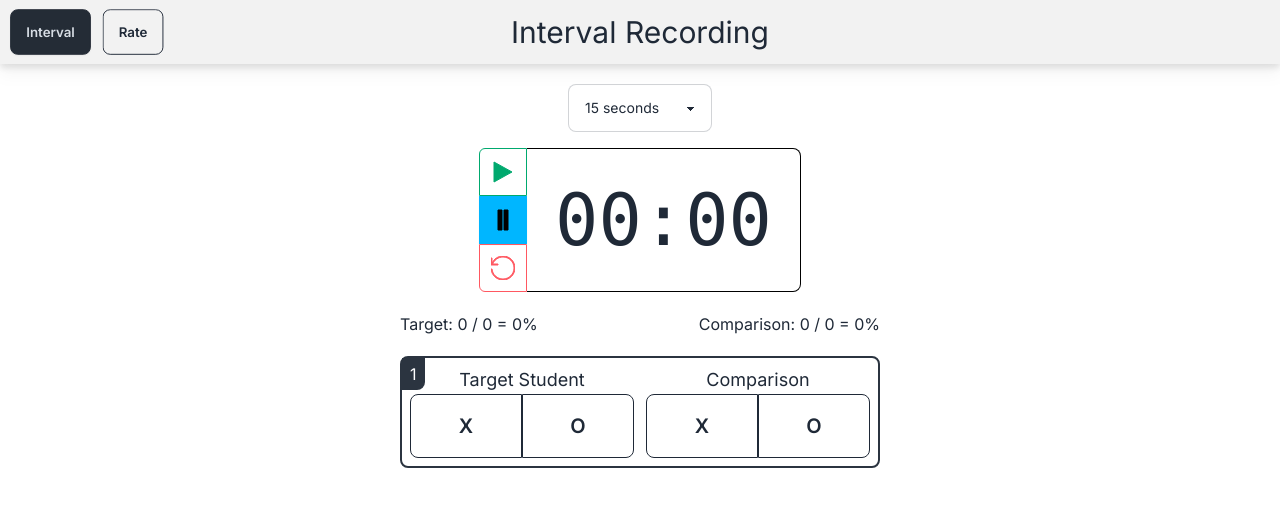
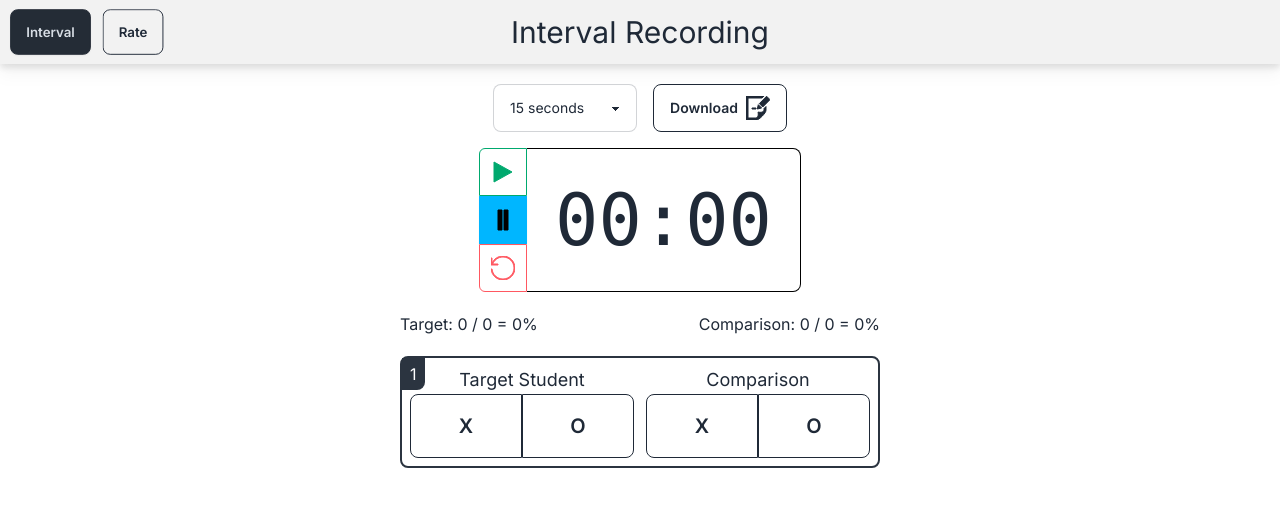
Before and after one commit to Walrussuit101/intervals, a Next.js app: page / in a window 1280 px wide. Shown: the top 506 px of the page. Built offline with nearby package versions, Linux system fonts and the light colour scheme.

Commit message:
add spreadsheet download button
rework timing on completed intervals / in progress intervals, for adding selectors / calc

```diff
--- a/package.json
+++ b/package.json
@@ -9,6 +9,7 @@
     "lint": "next lint"
   },
   "dependencies": {
+    "exceljs": "^4.4.0",
     "next": "14.2.2",
     "react": "^18",
     "react-dom": "^18",
--- /dev/null
+++ b/src/SpreadSheet.ts
@@ -0,0 +1,43 @@
+import { Workbook } from 'exceljs';
+import { IntervalSubjects } from './types';
+
+export const downloadSpreadsheet = async (subjects: IntervalSubjects[]) => {
+    // build workbook / add a sheet
+    const workbook = new Workbook();
+    const sheet = workbook.addWorksheet('Interval Recording');
+
+    // write data to sheet
+    sheet.addRow(['Interval', 'Target', null, 'Comparison']);
+
+    subjects.forEach((subject, i) => {
+        sheet.addRow([
+            i+1,
+            subject.target === null ? 'none' : subject.target.toUpperCase(),
+            null,
+            subject.comparison === null ? 'none' : subject.comparison.toUpperCase()
+        ]);
+    });
+
+    // build blob url
+    const now = new Date();
+    const hours = now.getHours();
+    const minutes = now.getMinutes();
+    const hours12Hour = hours > 12 ? hours - 12 : hours;
+
+    const hoursDisplay = hours12Hour < 10 ? `0${hours12Hour}` : hours12Hour;
+    const minutesDisplay = minutes < 10 ? `0${minutes}` : minutes;
+    const am = hours < 12 ? true : false;
+
+    const filename = `intervals_${now.getMonth() + 1}-${now.getDate()}-${now.getFullYear()}_${hoursDisplay}-${minutesDisplay}_${am ? 'AM' : 'PM'}.xlsx`
+    const buffer = await workbook.xlsx.writeBuffer();
+    const blob = new Blob([buffer], {
+        type: "application/vnd.openxmlformats-officedocument.spreadsheetml.sheet",
+    });
+
+    const url = window.URL.createObjectURL(blob);
+    const link = document.createElement('a');
+    link.href = url;
+    link.download = filename;
+    link.click();
+    // window.open(url);
+}
--- a/src/app/page.tsx
+++ b/src/app/page.tsx
@@ -1,5 +1,6 @@
 'use client';
 
+import { downloadSpreadsheet } from "@/SpreadSheet";
 import BehaviorSelector from "@/components/BehaviorSelector";
 import NavBar from "@/components/NavBar";
 import Timer from "@/components/Timer";
@@ -11,7 +12,7 @@ import { v4 as uuidv4 } from 'uuid';
 const Home = () => {
     const { totalSeconds, setTotalSeconds, shouldIncrement, setShouldIncrement } = useTimer();
     const [interval, setInterval] = useState(15);
-    const numIntervals = Math.floor(totalSeconds / interval);
+    const numIntervals = Math.ceil(totalSeconds / interval);
 
     const [intervalSubjects, setIntervalSubjects] = useState<IntervalSubjects[]>([
         {
@@ -22,7 +23,9 @@ const Home = () => {
     ])
 
     useEffect(() => {
-        if (numIntervals + 1 > intervalSubjects.length) {
+        const competedIntervals = Math.floor((totalSeconds - 1) / interval)
+
+        if (competedIntervals + 1 > intervalSubjects.length) {
             setIntervalSubjects(prev => {
                 return [
                     ...prev,
@@ -34,7 +37,7 @@ const Home = () => {
                 ]
             })
         }
-    }, [numIntervals]);
+    }, [totalSeconds, interval]);
 
     const updateSubjects = (id: string, target: Behavior, comparison: Behavior) => {
         const newIntervalSubjects = intervalSubjects.map(subjects => {
@@ -55,6 +58,7 @@ const Home = () => {
         <>
             <NavBar/>
             <div className="flex flex-col justify-center items-center mt-5 px-4">
+                <div className="flex gap-4">
                     <select defaultValue="15" disabled={shouldIncrement || totalSeconds > 0} className="select select-bordered w-36 mb-4" onChange={e => setInterval(parseInt(e.target.value))}>
                         <option value="10">10 seconds</option>
                         <option value="15">15 seconds</option>
@@ -63,6 +67,11 @@ const Home = () => {
                         <option value="45">45 seconds</option>
                         <option value="60">60 seconds</option>
                     </select>
+                    <button className="btn btn-neutral btn-outline" disabled={shouldIncrement} onClick={() => downloadSpreadsheet(intervalSubjects)}>
+                        Download
+                        <svg xmlns="http://www.w3.org/2000/svg" width="24" height="24" viewBox="0 0 24 24" stroke="currentColor" fill="currentColor"><path d="M10 13h-4v-1h4v1zm2.318-4.288l3.301 3.299-4.369.989 1.068-4.288zm11.682-5.062l-7.268 7.353-3.401-3.402 7.267-7.352 3.402 3.401zm-6 8.916v.977c0 4.107-6 2.457-6 2.457s1.518 6-2.638 6h-7.362v-20h14.056l1.977-2h-18.033v24h10.189c3.163 0 9.811-7.223 9.811-9.614v-3.843l-2 2.023z"/></svg>
+                    </button>
+                </div>
                 <Timer
                     totalSeconds={totalSeconds}
                     shouldIncrement={shouldIncrement}
```
Also changed, not shown: 1 other file (tests, documents, lock files or other folders). Lines whose indentation alone changed are shown as unchanged.
